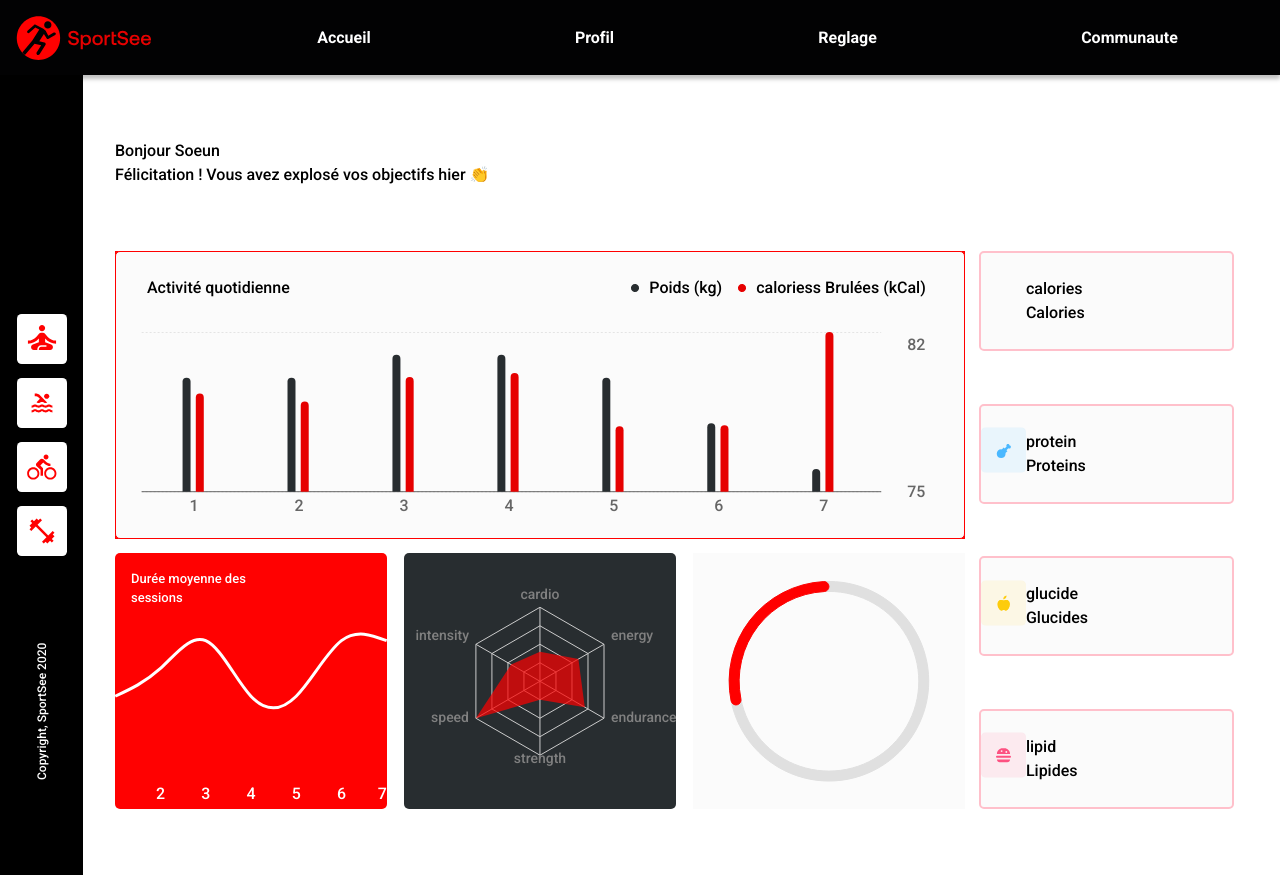
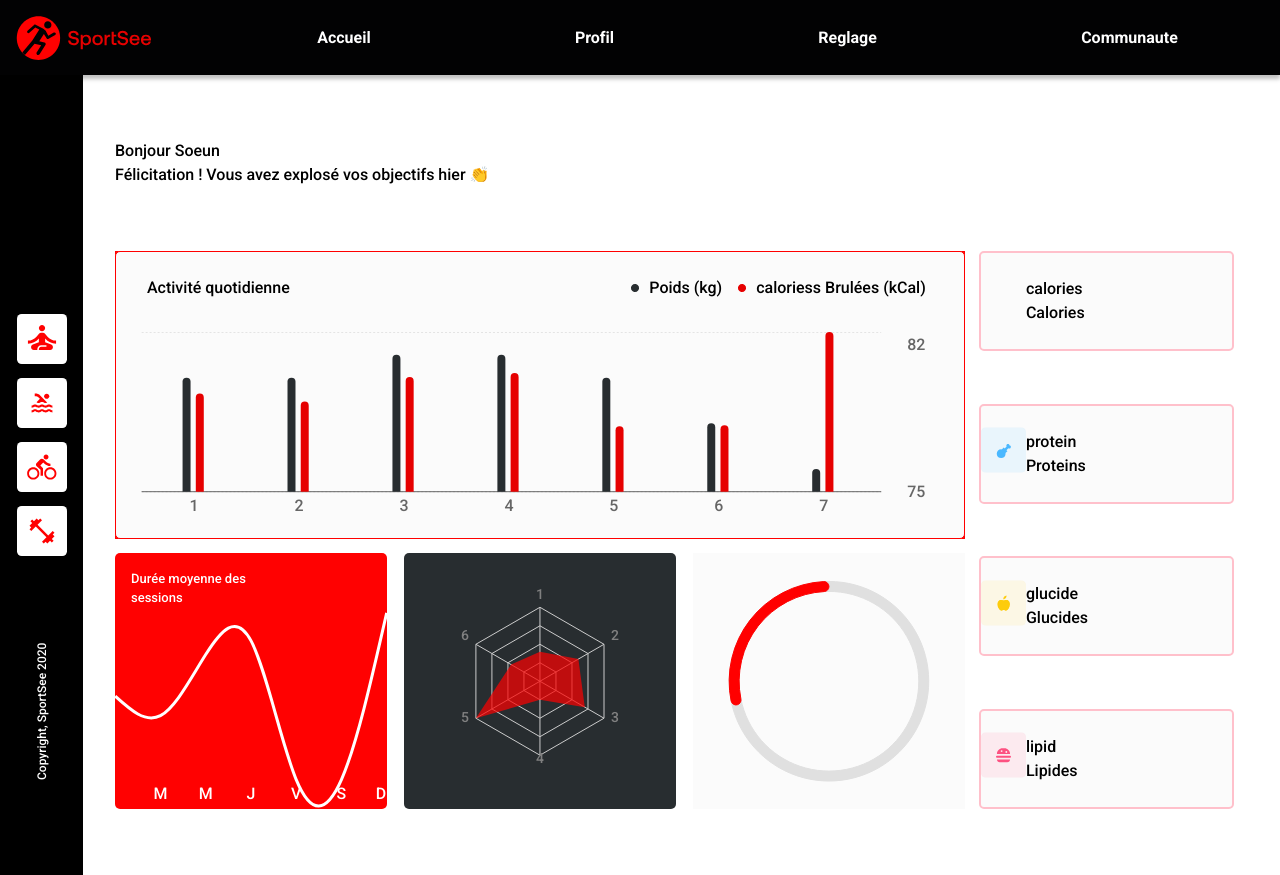
Before and after one commit to soun1005/op-p12_SportSee, a React (Create React App) app: page /user/12 in a window 1280 px wide. Built offline with nearby package versions, Linux system fonts and the light colour scheme; some icons are missing.

Commit message:
second chart done third one in progress

```diff
--- a/src/components/Graphes/AverageSession/index.jsx
+++ b/src/components/Graphes/AverageSession/index.jsx
@@ -1,3 +1,4 @@
+/* eslint-disable react/prop-types */
 import style from './AverageSession.module.css';
 
 import {
@@ -9,38 +10,38 @@ import {
   ResponsiveContainer,
 } from 'recharts';
 
-const data = [
-  {
-    day: 1,
-    sessionLength: 30,
-  },
-  {
-    day: 2,
-    sessionLength: 40,
-  },
-  {
-    day: 3,
-    sessionLength: 50,
-  },
-  {
-    day: 4,
-    sessionLength: 30,
-  },
-  {
-    day: 5,
-    sessionLength: 30,
-  },
-  {
-    day: 6,
-    sessionLength: 50,
-  },
-  {
-    day: 7,
-    sessionLength: 50,
-  },
-];
+// const data = [
+//   {
+//     day: 1,
+//     sessionLength: 30,
+//   },
+//   {
+//     day: 2,
+//     sessionLength: 40,
+//   },
+//   {
+//     day: 3,
+//     sessionLength: 50,
+//   },
+//   {
+//     day: 4,
+//     sessionLength: 30,
+//   },
+//   {
+//     day: 5,
+//     sessionLength: 30,
+//   },
+//   {
+//     day: 6,
+//     sessionLength: 50,
+//   },
+//   {
+//     day: 7,
+//     sessionLength: 50,
+//   },
+// ];
 
-export default function AverageSession() {
+export default function AverageSession({ data }) {
   return (
     <div className={style.container}>
       <h3>
--- a/src/components/Graphes/Performance/index.jsx
+++ b/src/components/Graphes/Performance/index.jsx
@@ -1,3 +1,4 @@
+/* eslint-disable react/prop-types */
 import style from './Performance.module.css';
 
 import React from 'react';
@@ -9,34 +10,34 @@ import {
   ResponsiveContainer,
 } from 'recharts';
 
-const data = [
-  {
-    subject: 'cardio',
-    A: 80,
-  },
-  {
-    subject: 'energy',
-    A: 120,
-  },
-  {
-    subject: 'endurance',
-    A: 140,
-  },
-  {
-    subject: 'strength',
-    A: 50,
-  },
-  {
-    subject: 'speed',
-    A: 200,
-  },
-  {
-    subject: 'intensity',
-    A: 90,
-  },
-];
+// const data = [
+//   {
+//     subject: 'cardio',
+//     A: 80,
+//   },
+//   {
+//     subject: 'energy',
+//     A: 120,
+//   },
+//   {
+//     subject: 'endurance',
+//     A: 140,
+//   },
+//   {
+//     subject: 'strength',
+//     A: 50,
+//   },
+//   {
+//     subject: 'speed',
+//     A: 200,
+//   },
+//   {
+//     subject: 'intensity',
+//     A: 90,
+//   },
+// ];
 
-export default function Performance() {
+export default function Performance({ data }) {
   return (
     <div className={style.container}>
       <ResponsiveContainer width="100%" height="100%">
@@ -47,7 +48,12 @@ export default function Performance() {
         >
           <PolarGrid />
           <PolarAngleAxis dataKey="subject" />
-          <Radar name="Mike" dataKey="A" fill="var(--red)" fillOpacity={0.7} />
+          <Radar
+            name="Mike"
+            dataKey="value"
+            fill="var(--red)"
+            fillOpacity={0.7}
+          />
         </RadarChart>
       </ResponsiveContainer>
     </div>
--- /dev/null
+++ b/src/dataFormat/averageSessionFormat.js
@@ -0,0 +1,11 @@
+const days = ['L', 'M', 'M', 'J', 'V', 'S', 'D'];
+
+const averageSessionFormat = (sessions) => {
+  return sessions.map(({ day, sessionLength }) => ({
+    // value of 'day' passed as index
+    day: days[day - 1],
+    sessionLength: sessionLength,
+  }));
+};
+
+export default averageSessionFormat;
--- a/src/dataFormat/index.js
+++ b/src/dataFormat/index.js
@@ -1,10 +1,17 @@
 import activityFormat from './activityFormat';
+import averageSessionFormat from './averageSessionFormat';
+import performanceFormat from './performanceFormat';
 
 const globalFormat = (data) => {
   // first data for testing
   const activitySection = activityFormat(data.USER_ACTIVITY[0].sessions);
-  console.log('activitySection:', typeof activitySection, activitySection);
-  return { activitySection };
+  const averageSection = averageSessionFormat(
+    data.USER_AVERAGE_SESSIONS[0].sessions
+  );
+  const performanceSection = performanceFormat(data.USER_PERFORMANCE[0].data);
+  console.log(performanceSection);
+
+  return { activitySection, averageSection, performanceSection };
 };
 
 export default globalFormat;
--- /dev/null
+++ b/src/dataFormat/performanceFormat.js
@@ -0,0 +1,41 @@
+// {
+//     userId: 12,
+//     kind: {
+//       1: 'cardio',
+//       2: 'energy',
+//       3: 'endurance',
+//       4: 'strength',
+//       5: 'speed',
+//       6: 'intensity',
+//     },
+//     data: [
+//       {
+//         value: 80,
+//         kind: 1,
+//       },
+//       {
+//         value: 120,
+//         kind: 2,
+//       },
+//     ],
+//   },
+
+// const data = [
+//   {
+//     subject: 'cardio',
+//     A: 80,
+//   },
+//   {
+//     subject: 'energy',
+//     A: 120,
+//   },
+// ];
+
+const performanceFormat = (data) => {
+  return data.map(({ value, kind }) => ({
+    subject: kind,
+    value: value,
+  }));
+};
+
+export default performanceFormat;
--- a/src/layouts/Main/index.jsx
+++ b/src/layouts/Main/index.jsx
@@ -36,8 +36,8 @@ export default function Main() {
 
           {/* three charts under activity chart */}
           <div className={style.bottomCharts}>
-            <AverageSession />
-            <Performance />
+            <AverageSession data={data.averageSection} />
+            <Performance data={data.performanceSection} />
             <Score />
           </div>
         </div>
```
